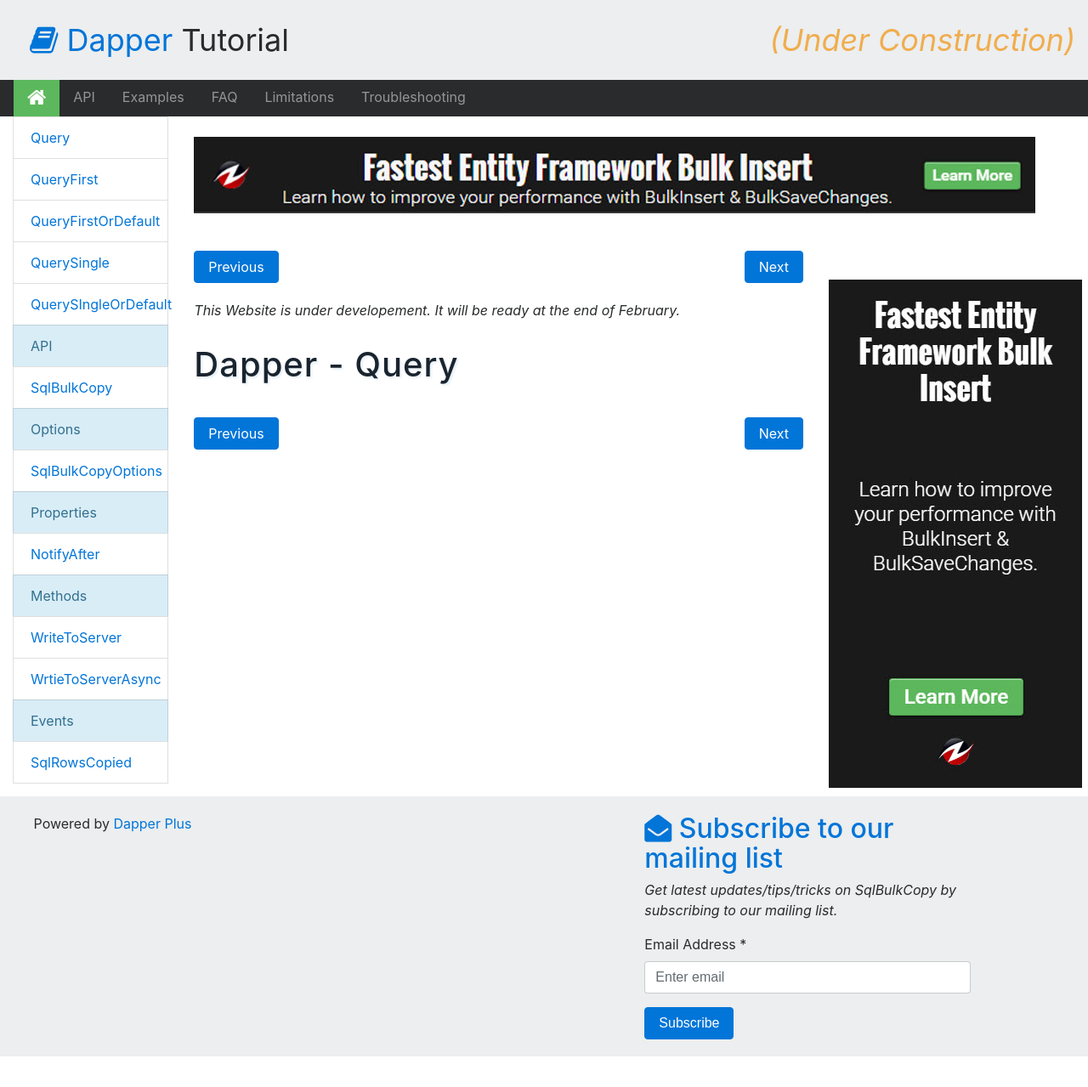
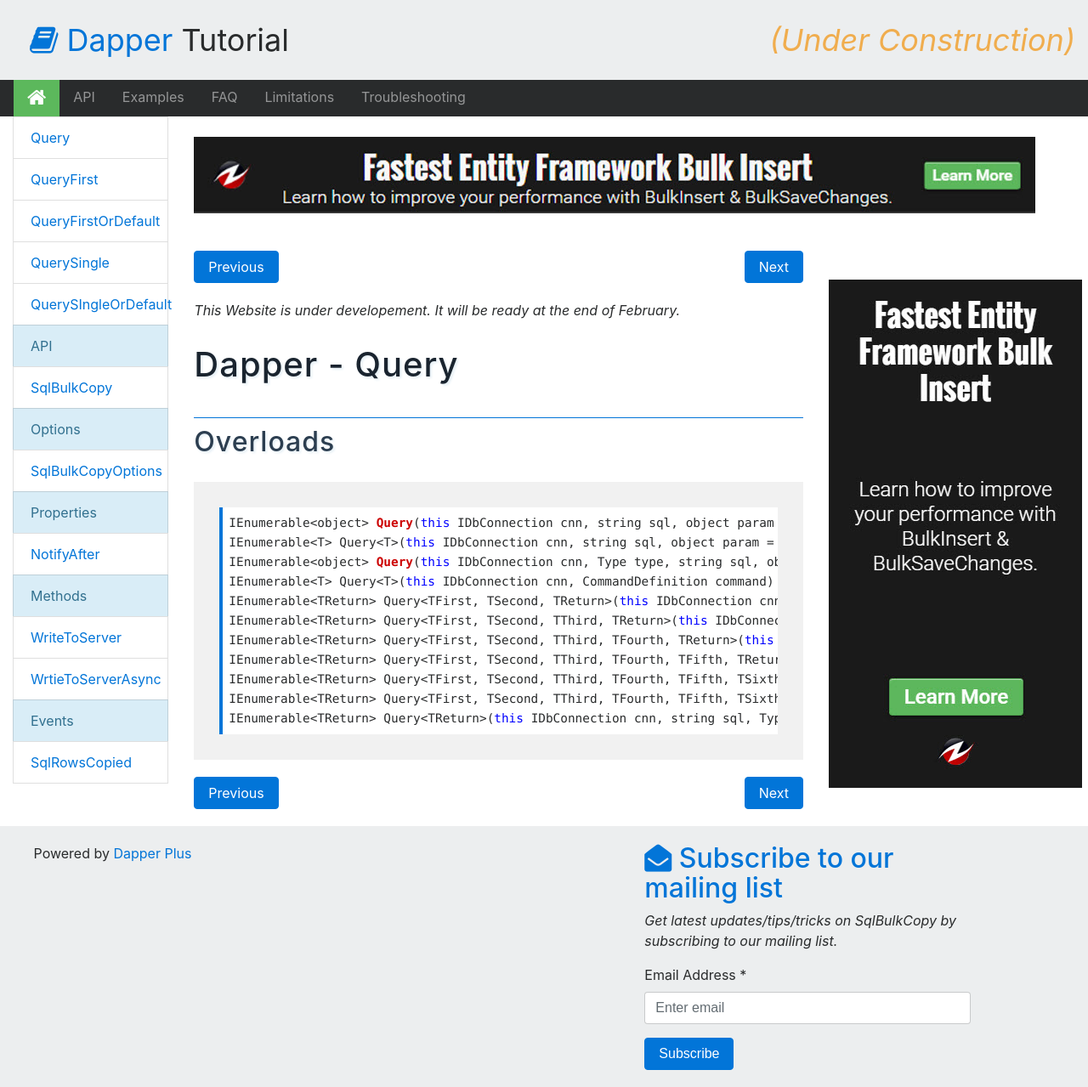
Before and after one commit to thiagopbarnabe/dapper-tutorial, a Jekyll site: the page built from docs/pages/api/query.md, in a window 1280 px wide. Shown: the whole page at 85% size. Built offline with Jekyll 4.4.1, drawn with Linux system fonts in a browser that asks for light colours; nearby versions of some CDN libraries; before the commit the page ends 1243 px from its top, so only the background shows below that.

Commit message:
Update query.md

```diff
--- a/docs/pages/api/query.md
+++ b/docs/pages/api/query.md
@@ -5,3 +5,19 @@ permalink: query
 ---
 
 {% include template-h1.html %}
+
+## Overloads
+
+{% highlight csharp %}
+IEnumerable<object> Query(this IDbConnection cnn, string sql, object param = null, IDbTransaction transaction = null, bool buffered = true, int? commandTimeout = null, CommandType? commandType = null)
+IEnumerable<T> Query<T>(this IDbConnection cnn, string sql, object param = null, IDbTransaction transaction = null, bool buffered = true, int? commandTimeout = null, CommandType? commandType = null)
+IEnumerable<object> Query(this IDbConnection cnn, Type type, string sql, object param = null, IDbTransaction transaction = null, bool buffered = true, int? commandTimeout = null, CommandType? commandType = null)
+IEnumerable<T> Query<T>(this IDbConnection cnn, CommandDefinition command)
+IEnumerable<TReturn> Query<TFirst, TSecond, TReturn>(this IDbConnection cnn, string sql, Func<TFirst, TSecond, TReturn> map, object param = null, IDbTransaction transaction = null, bool buffered = true, string splitOn = "Id", int? commandTimeout = null, CommandType? commandType = null)
+IEnumerable<TReturn> Query<TFirst, TSecond, TThird, TReturn>(this IDbConnection cnn, string sql, Func<TFirst, TSecond, TThird, TReturn> map, object param = null, IDbTransaction transaction = null, bool buffered = true, string splitOn = "Id", int? commandTimeout = null, CommandType? commandType = null)
+IEnumerable<TReturn> Query<TFirst, TSecond, TThird, TFourth, TReturn>(this IDbConnection cnn, string sql, Func<TFirst, TSecond, TThird, TFourth, TReturn> map, object param = null, IDbTransaction transaction = null, bool buffered = true, string splitOn = "Id", int? commandTimeout = null, CommandType? commandType = null)
+IEnumerable<TReturn> Query<TFirst, TSecond, TThird, TFourth, TFifth, TReturn>(this IDbConnection cnn, string sql, Func<TFirst, TSecond, TThird, TFourth, TFifth, TReturn> map, object param = null, IDbTransaction transaction = null, bool buffered = true, string splitOn = "Id", int? commandTimeout = null, CommandType? commandType = null)
+IEnumerable<TReturn> Query<TFirst, TSecond, TThird, TFourth, TFifth, TSixth, TReturn>(this IDbConnection cnn, string sql, Func<TFirst, TSecond, TThird, TFourth, TFifth, TSixth, TReturn> map, object param = null, IDbTransaction transaction = null, bool buffered = true, string splitOn = "Id", int? commandTimeout = null, CommandType? commandType = null)
+IEnumerable<TReturn> Query<TFirst, TSecond, TThird, TFourth, TFifth, TSixth, TSeventh, TReturn>(this IDbConnection cnn, string sql, Func<TFirst, TSecond, TThird, TFourth, TFifth, TSixth, TSeventh, TReturn> map, object param = null, IDbTransaction transaction = null, bool buffered = true, string splitOn = "Id", int? commandTimeout = null, CommandType? commandType = null)
+IEnumerable<TReturn> Query<TReturn>(this IDbConnection cnn, string sql, Type[] types, Func<object[], TReturn> map, object param = null, IDbTransaction transaction = null, bool buffered = true, string splitOn = "Id", int? commandTimeout = null, CommandType? commandType = null)
+{% endhighlight %}
```
